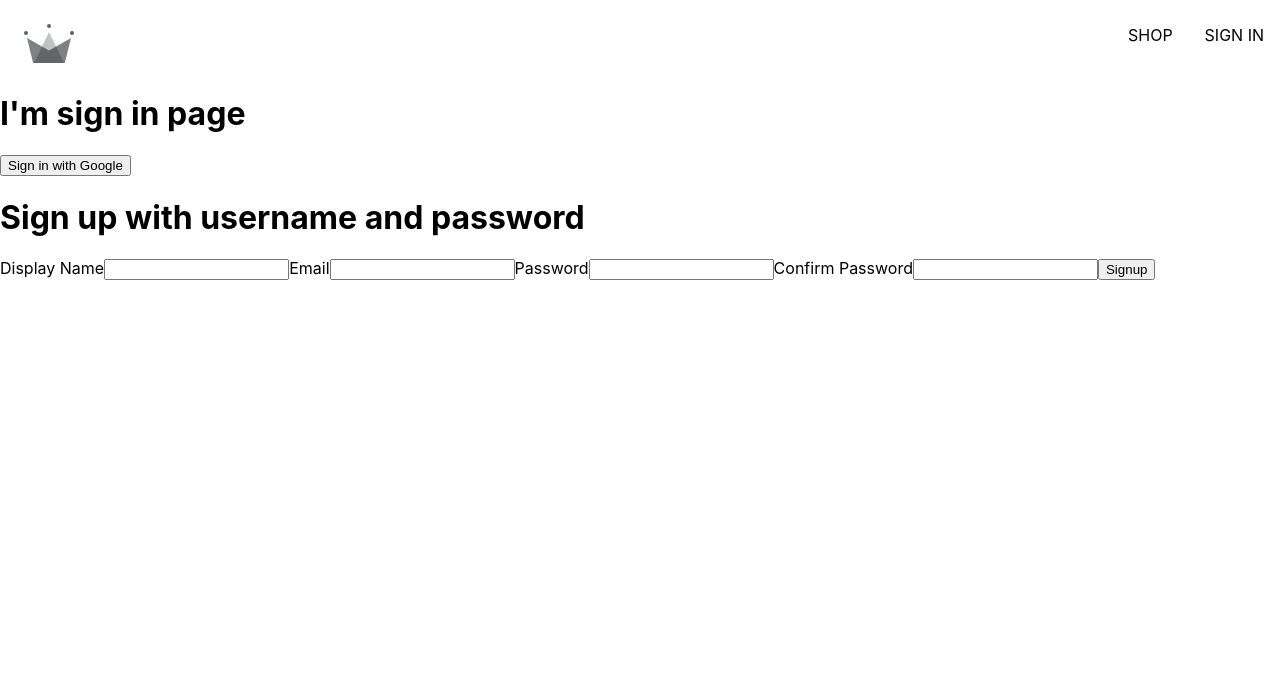
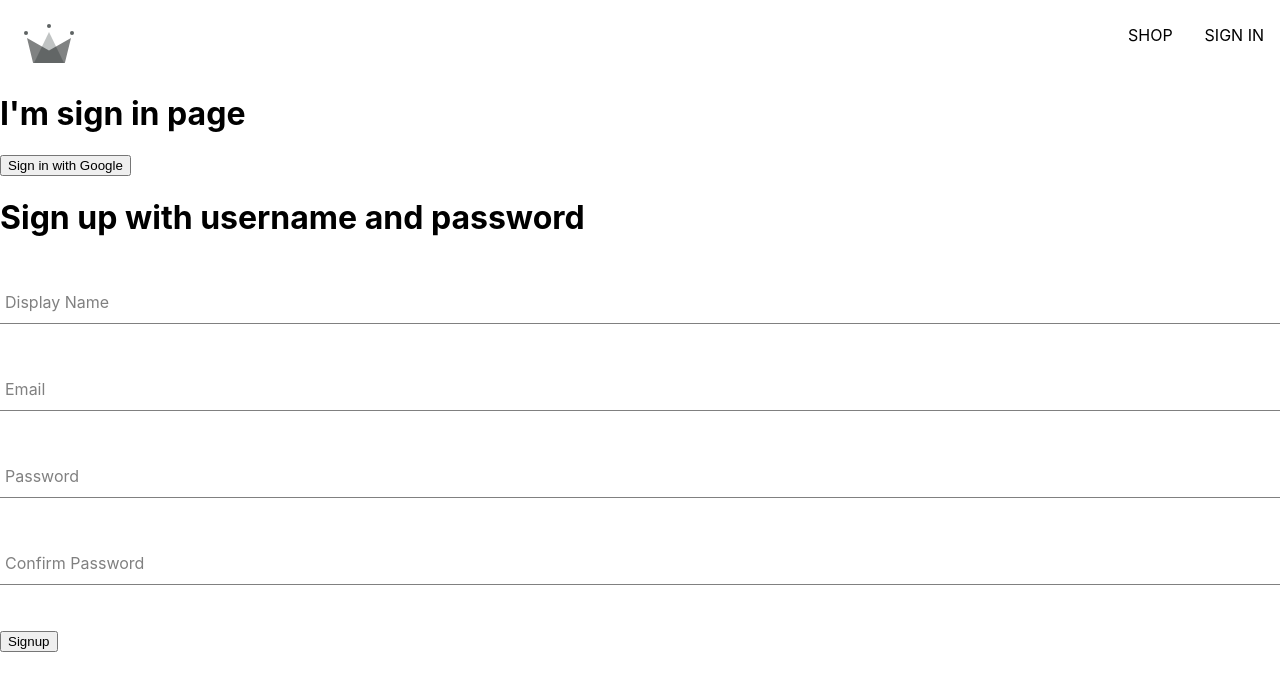
Before and after one commit to phhien203/crown-clothing, a React (Create React App) app: page /sign-in in a window 1280 px wide. Shown: the top 690 px of the page. Built offline with nearby package versions, Linux system fonts and the light colour scheme; a web font is replaced by a local one.

Commit message:
add FormInput component

```diff
--- /dev/null
+++ b/src/components/form-input/form-input.component.jsx
@@ -0,0 +1,19 @@
+import React from "react";
+import "./form-input.styles.scss";
+
+export default function FormInput({ label, ...otherProps }) {
+  return (
+    <div className="group">
+      <input className="form-input" {...otherProps} />
+      {label && (
+        <label
+          className={`${
+            otherProps.value.length ? "shrink" : ""
+          } form-input-label`}
+        >
+          {label}
+        </label>
+      )}
+    </div>
+  );
+}
--- /dev/null
+++ b/src/components/form-input/form-input.styles.scss
@@ -0,0 +1,54 @@
+$sub-color: grey;
+$main-color: black;
+
+@mixin shrinkLabel {
+  top: -14px;
+  font-size: 12px;
+  color: $main-color;
+}
+
+.group {
+  position: relative;
+  margin: 45px 0;
+
+  .form-input {
+    background: none;
+    background-color: white;
+    color: $sub-color;
+    font-size: 18px;
+    padding: 10px 10px 10px 5px;
+    display: block;
+    width: 100%;
+    border: none;
+    border-radius: 0;
+    border-bottom: 1px solid $sub-color;
+    margin: 25px 0;
+
+    &:focus {
+      outline: none;
+
+      & ~ .form-input-label {
+        @include shrinkLabel();
+      }
+    }
+  }
+
+  input[type="password"] {
+    letter-spacing: 0.3em;
+  }
+
+  .form-input-label {
+    color: $sub-color;
+    font-size: 16px;
+    font-weight: normal;
+    position: absolute;
+    pointer-events: none;
+    left: 5px;
+    top: 10px;
+    transition: all 300ms ease;
+
+    &.shrink {
+      @include shrinkLabel();
+    }
+  }
+}
--- a/src/components/sign-up-form/sign-up-form.component.jsx
+++ b/src/components/sign-up-form/sign-up-form.component.jsx
@@ -3,6 +3,7 @@
   createAuthUserWithEmailAndPassword,
   createUserProfileDocument,
 } from "../../utils/firebase/firebase.utils";
+import FormInput from "../form-input/form-input.component";
 
 export const defaultFormValue = {
   displayName: "",
@@ -50,42 +51,38 @@
       <h1>Sign up with username and password</h1>
 
       <form onSubmit={handleSubmit}>
-        <label htmlFor={`${id}-display-name`}>Display Name</label>
-        <input
+        <FormInput
           required
           type="text"
           name="displayName"
-          id={`${id}-display-name`}
+          label="Display Name"
           value={displayName}
           onChange={handleChange}
         />
 
-        <label htmlFor={`${id}-email`}>Email</label>
-        <input
+        <FormInput
           required
           type="email"
           name="email"
-          id={`${id}-email`}
+          label="Email"
           value={email}
           onChange={handleChange}
         />
 
-        <label htmlFor={`${id}-password`}>Password</label>
-        <input
+        <FormInput
           required
           type="password"
           name="password"
-          id={`${id}-password`}
+          label="Password"
           value={password}
           onChange={handleChange}
         />
 
-        <label htmlFor={`${id}-confirm-password`}>Confirm Password</label>
-        <input
+        <FormInput
           required
           type="password"
           name="confirmPassword"
-          id={`${id}-confirm-password`}
+          label="Confirm Password"
           value={confirmPassword}
           onChange={handleChange}
         />
```
